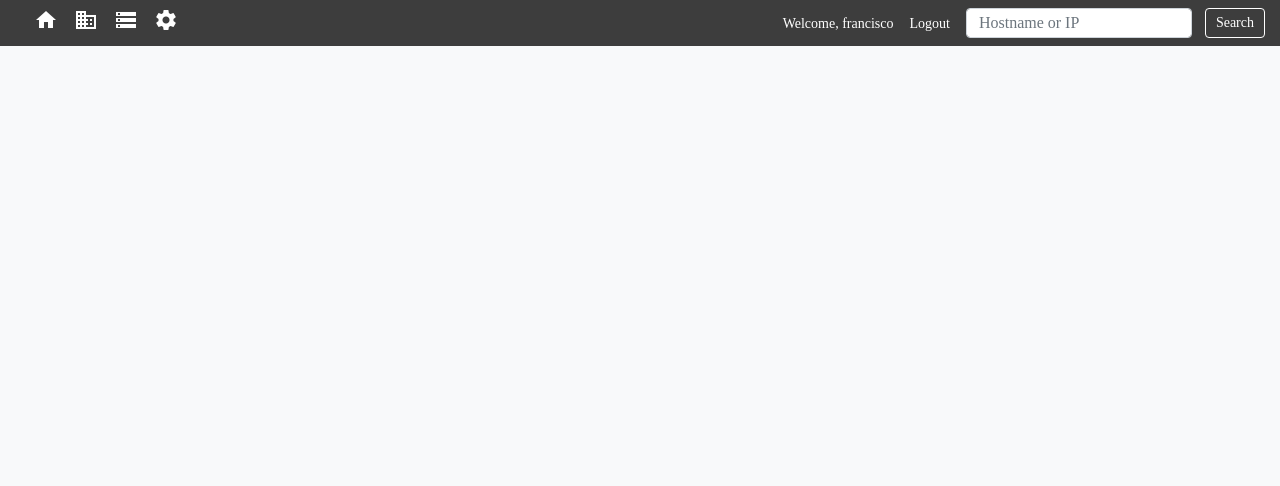
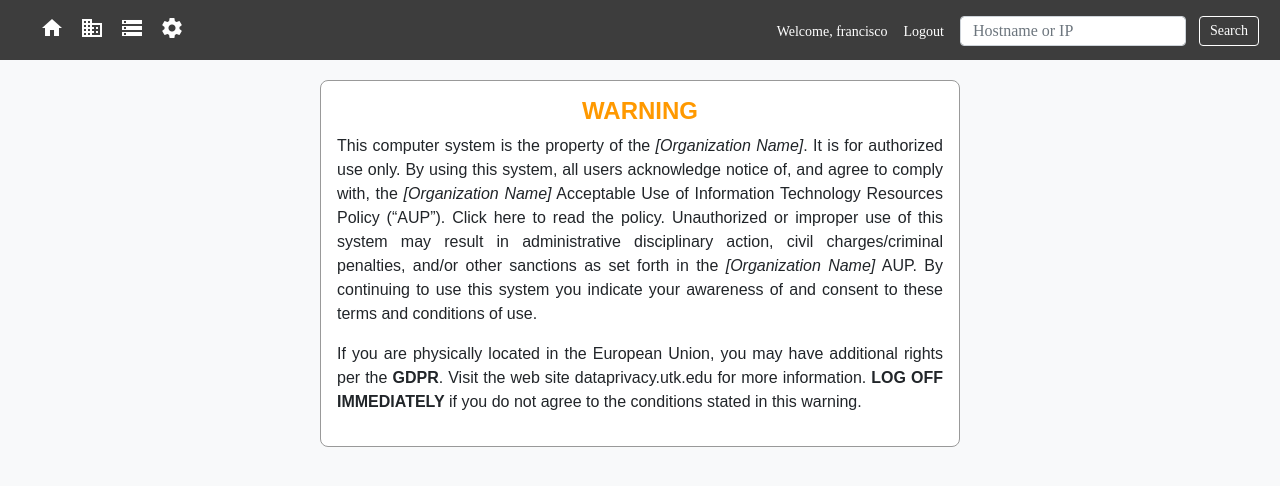
Before and after one commit to Franciscosencion/AutoNetWebPublic, a Django app: page / in a window 1280 px wide. Shown: the top 486 px of the page. Run offline with Django 3.2, Linux system fonts and the light colour scheme; a user stored in the database is signed in; some libraries are stand-ins or nearby versions.

Commit message:
added banner to home page

```diff
--- a/main_app/static/css/form.css
+++ b/main_app/static/css/form.css
@@ -1,3 +1,7 @@
+:root {
+  font-size: 1em;
+}
+
 .textinputclass {
   width: 100%;
   padding: 12px 20px;
@@ -307,7 +311,17 @@
 /* navbar properties */
 
 .custom_navbar {
-  padding: 0 10px;
+  position: fixed;
+  top: 0;
+  left:0;
+  height: 60px;
+  width: 100%;
+  background-color: #222;
+  display: flex;
+  flex-wrap: wrap;
+  z-index: 1000;
+  font-family: 'Source Sans Pro' !important;"
+  font-size: 14px;
 }
 
 /* navegation bar icon properties */
@@ -327,3 +341,26 @@
 .nav-icon .material-icons:hover {
   color: #d6d8d8;
 }
+
+.home_banner {
+  padding: 1em;
+  width: 50%;
+  margin: auto;
+  background-color: #FFF;
+  border-radius: 0.5em;
+  border: 1px solid #999;
+}
+
+.home_banner > h2 {
+  margin-top: 0;
+  font-size: 1.5rem;
+  font-weight: bold;
+  text-transform: uppercase;
+  text-align: center;
+  color: #ff9900;
+}
+
+.home_banner_body {
+  font-size: 1rem;
+  text-align: justify;
+}
--- a/main_app/templates/main_app/home.html
+++ b/main_app/templates/main_app/home.html
@@ -1,4 +1,20 @@
 {% extends 'main_app/main_app_base.html' %}
 
 {%block content %}
+
+<div class="home_banner">
+  <h2>Warning</h2>
+  <div class="home_banner_body">
+      <p>
+        This computer system is the property of the <em>[Organization Name]</em>. It is for authorized use only.  By using this system, all users acknowledge notice of, and agree to comply with, the <em>[Organization Name]</em> Acceptable Use of Information Technology Resources Policy (“AUP”).
+        Click here to read the policy.  Unauthorized or improper use of this system may result in administrative disciplinary action, civil charges/criminal penalties, and/or other sanctions as set forth in the  <em>[Organization Name]</em> AUP. By continuing to use this system you indicate your awareness of and consent to these terms and conditions of use.
+      </p>
+      <p>
+        If you are physically located in the European Union, you may have additional rights per the <strong>GDPR</strong>. Visit the web site dataprivacy.utk.edu for more information.
+        <strong>LOG OFF IMMEDIATELY</strong> if you do not agree to the conditions stated in this warning.
+      </p>
+  </div>
+
+</div>
+
 {%endblock content %}
--- a/main_app/templates/main_app/main_app_base.html
+++ b/main_app/templates/main_app/main_app_base.html
@@ -20,9 +20,6 @@
     <link href="https://fonts.googleapis.com/icon?family=Material+Icons" rel="stylesheet">
     {% load staticfiles %}
     <link rel="stylesheet" href="{% static 'css/form.css' %}">
-    <script type="text/javascript" href="{% static 'js/main.js' %}">
-
-    </script>
   </head>
   <body class="bg-light" style="font-family: sans-serif;">
 
@@ -31,11 +28,11 @@
     <div class="mb-4">
 
 
-      <nav class="navbar navbar-expand-lg navbar-dark fixed-top custom_navbar" style="background-color: #3d3d3d; font-size: 14px; font-family: 'Source Sans Pro' !important;">
+      <nav class="navbar navbar-expand-lg navbar-dark fixed-top custom_navbar" style="background-color: #3d3d3d; font-size: 14px; font-family: 'Source Sans Pro' !important;" >
         <div class="navbar-brand">
 
         </div>
-        <button class="navbar-toggler" type="button" data-toggle="collapse" data-target="#navbarSupportedContent" aria-controls="navbarSupportedContent" aria-expanded="false" aria-label="Toggle navigation">
+        <button class="navbar-toggler" type="button" data-toggle="collapse" data-target="#navbarSupportedContent" aria-controls="navbarSupportedContent" aria-expanded="false" aria-label="Toggle navigation" >
           <span class="navbar-toggler-icon"></span>
         </button>
         <div class="collapse navbar-collapse" id="navbarSupportedContent">
@@ -103,6 +100,7 @@
         {% endfor %}
       {% endif%}
     </div>
+    <br>
     {%block content %}
 
     {%endblock content %}
@@ -114,6 +112,7 @@
           <p>Created by Francisco</p>
         </div>
       </footer> -->
+    <script type="text/javascript" href="{% static 'js/main.js' %}"></script>
     <script src="https://code.jquery.com/jquery-3.3.1.slim.min.js" integrity="sha384-q8i/X+965DzO0rT7abK41JStQIAqVgRVzpbzo5smXKp4YfRvH+8abtTE1Pi6jizo" crossorigin="anonymous"></script>
     <script src="https://cdnjs.cloudflare.com/ajax/libs/popper.js/1.14.3/umd/popper.min.js" integrity="sha384-ZMP7rVo3mIykV+2+9J3UJ46jBk0WLaUAdn689aCwoqbBJiSnjAK/l8WvCWPIPm49" crossorigin="anonymous"></script>
     <script src="https://stackpath.bootstrapcdn.com/bootstrap/4.1.3/js/bootstrap.min.js" integrity="sha384-ChfqqxuZUCnJSK3+MXmPNIyE6ZbWh2IMqE241rYiqJxyMiZ6OW/JmZQ5stwEULTy" crossorigin="anonymous"></script>
```
